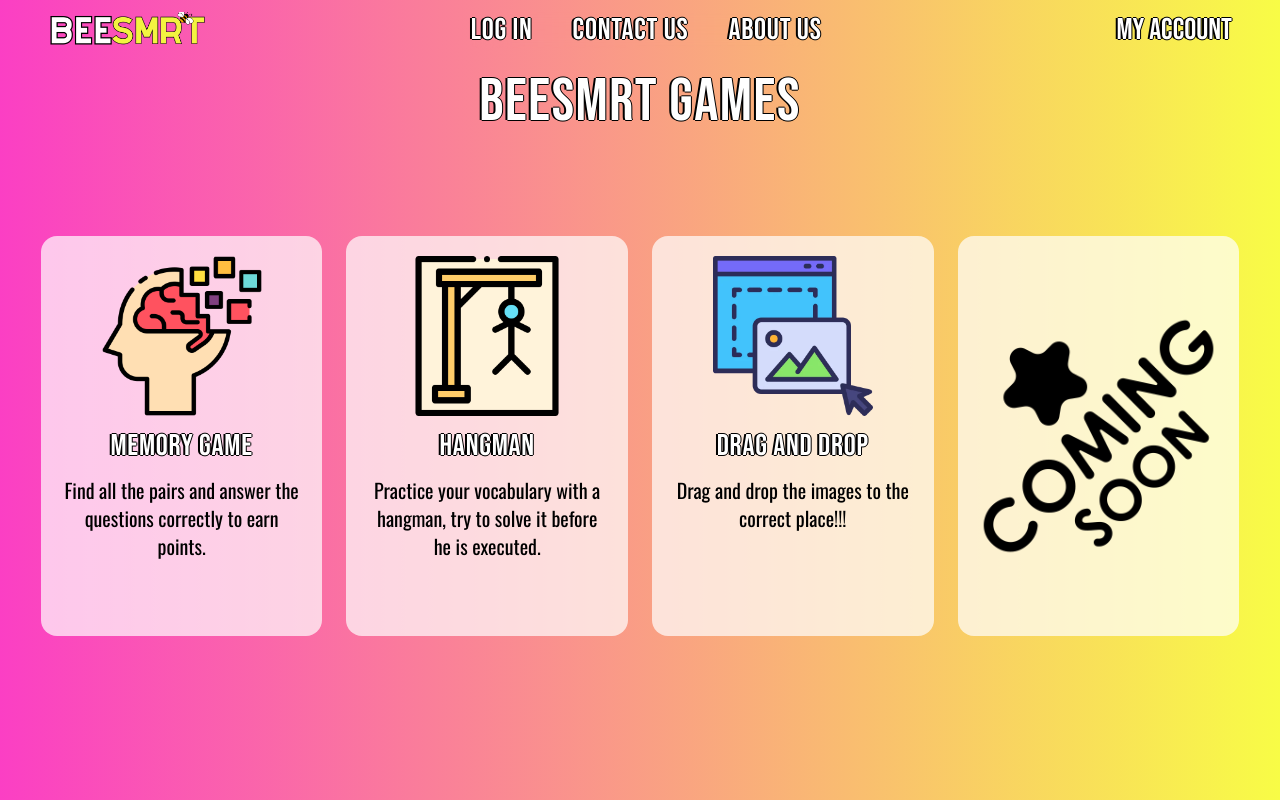
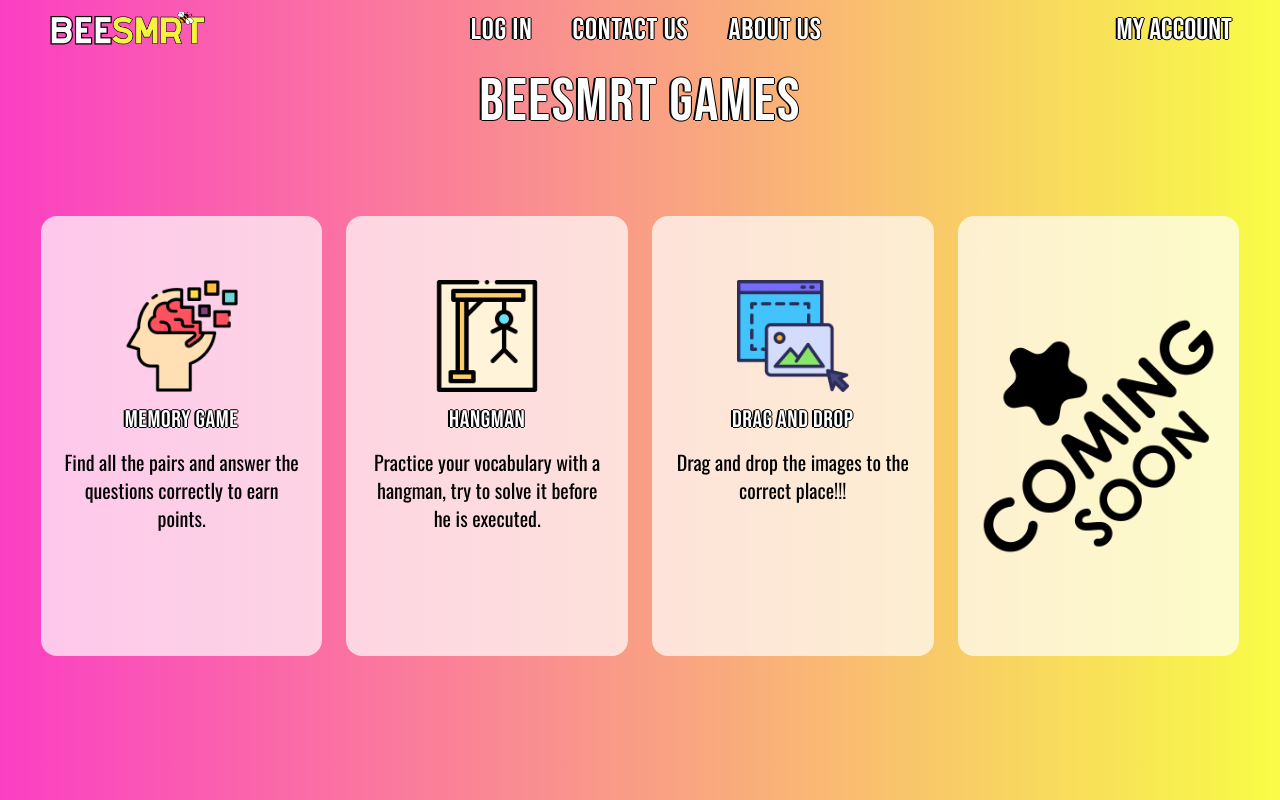
Before and after one commit to MRJonas343/BEESMRT3, a React (Vite) app: page /#/ in a window 1280 px wide. Built offline with nearby package versions, Linux system fonts and the light colour scheme; what @midudev/tailwind-animations would draw is missing.

Commit message:
Update HomeCard component styles and grid layout in HomePage.tsx

```diff
--- a/src/components/HomeCard.tsx
+++ b/src/components/HomeCard.tsx
@@ -2,10 +2,10 @@ import { HomeCardProps } from "@types"
 
 const HomeCard: React.FC<HomeCardProps> = ({ imageSrc, title, text }) => {
   return (
-    <div className="bg-white/70 w-[43dvw] flex flex-col items-center overflow-hidden p-5 rounded-2xl ease-in-out duration-200 hover:scale-105 hover:bg-yellow-400 cursor-pointer md:h-[37dvh] lg:w-[22dvw] lg:h-[50dvh]">
-      <img src={imageSrc} alt={title} className="w-28 xl:w-40" />
-      <h2 className="font-Principal text-xl py-3 text-center text-3d text-white md:text-2xl xl:text-3xl tracking-wide">{title}</h2>
-      <p className="text-center text-base text-clip overflow-y-auto font-Secundaria lg:text-lg xl:text-xl">{text}</p>
+    <div className="bg-white/70 w-[43dvw] flex flex-col items-center overflow-hidden p-5 rounded-2xl ease-in-out duration-200 hover:scale-105 hover:bg-yellow-400 cursor-pointer md:h-[37dvh] lg:w-[22dvw] lg:h-[55dvh] pt-16">
+      <img src={imageSrc} alt={title} className="w-28" />
+      <h2 className="font-Principal text-xl py-3 text-center text-3d text-white md:text-2xl tracking-wide">{title}</h2>
+      <p className="text-center text-base font-Secundaria lg:text-lg xl:text-xl">{text}</p>
     </div>
   )
 }
--- a/src/routes/home/HomePage.tsx
+++ b/src/routes/home/HomePage.tsx
@@ -43,7 +43,7 @@ const HomePage: React.FC = () => {
       <NavBar />
 
       <h1 className="animate-tilt animate-duration-1000 animate-iteration-count-infinite  text-4xl text-center pb-3 text-white text-3d2 font-Principal tracking-wide from-neutral-400 md:text-4xl md:py-5 lg:text-6xl xl:py-6">BEESMRT GAMES</h1>
-      <section className="grid grid-cols-2 justify-items-center gap-4 h-[77vh] lg:flex lg:justify-center lg:items-center lg:gap-6 lg:h-[70vh]">
+      <section className="grid grid-cols-2 justify-items-center gap-4 h-[86dvh] lg:flex lg:justify-center lg:items-center lg:gap-6 lg:h-[70dvh]">
 
         <Link to="/games/MemoryGameInterface" className="flex">
           <HomeCard
@@ -66,7 +66,7 @@ const HomePage: React.FC = () => {
             text="Drag and drop the images to the correct place!!!" />
         </Link>
 
-        <div className="bg-white/70 p-5 rounded-2xl w-[43dvw] flex flex-col items-center justify-center overflow-hidden rounded-2x md:h-[37dvh] lg:w-[22dvw] lg:h-[50dvh]">
+        <div className="bg-white/70 p-5 rounded-2xl w-[43dvw] flex flex-col items-center justify-center overflow-hidden rounded-2x md:h-[37dvh] lg:w-[22dvw] lg:h-[55dvh]">
           <img src={ComingSoonImage} alt={""} className="w-32 lg:w-full" />
         </div>
 
```
